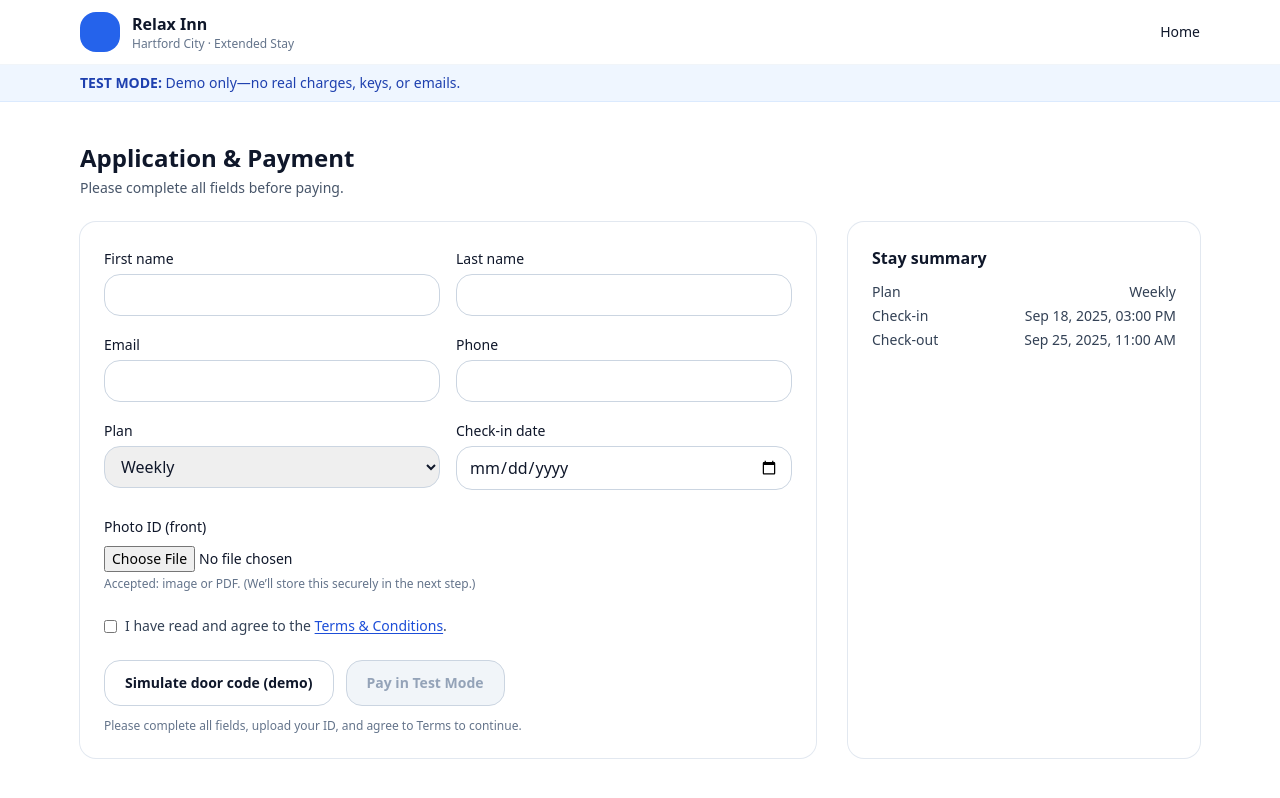
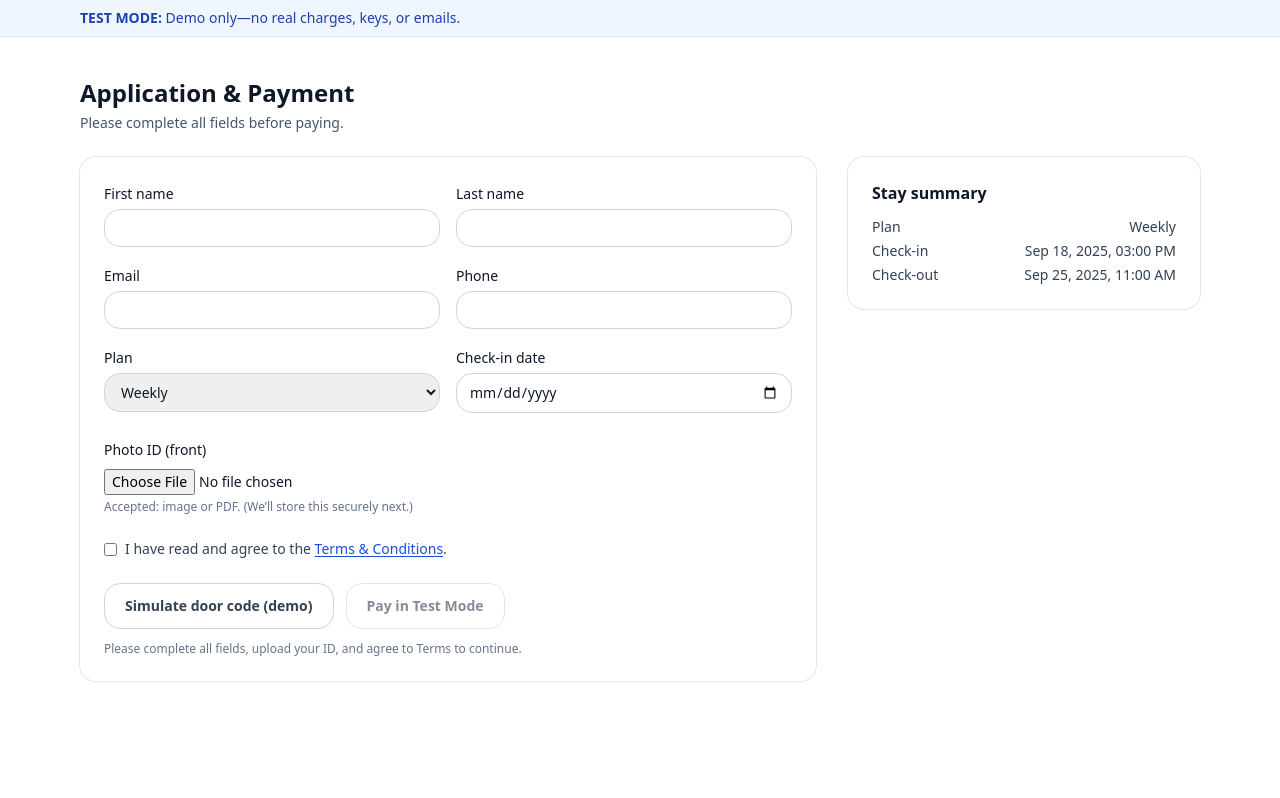
Before and after one commit to stepabovemd-create/RIHCT4, a Next.js app: page /apply in a window 1280 px wide. Built offline with nearby package versions, Linux system fonts and the light colour scheme.

Commit message:
Update page.tsx

```diff
--- a/app/apply/page.tsx
+++ b/app/apply/page.tsx
@@ -1,5 +1,5 @@
 'use client'
-import React, { useMemo, useState, useRef } from 'react'
+import React, { useMemo, useRef, useState } from 'react'
 
 type Plan = 'weekly' | 'monthly'
 
@@ -46,22 +46,16 @@ export default function Apply() {
     }
   }
 
-  const formComplete =
-    first.trim() && last.trim() && email.trim() && phone.trim() && idFile && agree
+  const formComplete = first && last && email && phone && idFile && agree
 
   async function goToCheckout() {
     if (!formComplete) return
     try {
       setLoading(true)
-      // For now: pass core fields to the server so they land on Stripe
       const r = await fetch('/api/checkout', {
         method: 'POST',
         headers: { 'content-type': 'application/json' },
-        body: JSON.stringify({
-          plan,
-          first, last, email, phone,
-          // NOTE: we’ll handle ID upload to storage in the next step
-        }),
+        body: JSON.stringify({ plan, first, last, email, phone }),
       })
       if (!r.ok) {
         const t = await r.text()
@@ -74,72 +68,56 @@ export default function Apply() {
         return
       }
       window.location.href = url
+    } catch (e: any) {
+      alert(`Checkout error: ${e?.message || 'unknown'}`)
     } finally {
       setLoading(false)
     }
   }
 
   return (
-    <main className="min-h-screen bg-white text-slate-900">
-      <header className="border-b border-slate-100 bg-white/80 backdrop-blur">
-        <div className="mx-auto max-w-6xl px-4 h-16 flex items-center justify-between">
-          <div className="flex items-center gap-3">
-            <div className="h-10 w-10 rounded-2xl bg-blue-600" />
-            <div>
-              <p className="font-semibold">Relax Inn</p>
-              <p className="text-xs text-slate-500">Hartford City · Extended Stay</p>
-            </div>
-          </div>
-          <a href="/" className="text-sm">Home</a>
-        </div>
-      </header>
-
+    <main>
+      {/* Test banner */}
       <div className="bg-blue-50 border-b border-blue-100">
-        <div className="mx-auto max-w-6xl px-4 py-2 text-sm text-blue-800">
+        <div className="container py-2 text-sm text-blue-800">
           <strong>TEST MODE:</strong> Demo only—no real charges, keys, or emails.
         </div>
       </div>
 
-      <div className="mx-auto max-w-6xl px-4 py-10">
+      <div className="container py-10">
         <h1 className="text-2xl font-bold">Application & Payment</h1>
         <p className="text-slate-600 mt-1 text-sm">Please complete all fields before paying.</p>
 
         <div className="mt-6 grid lg:grid-cols-3 gap-8">
-          {/* Form card */}
-          <div className="lg:col-span-2 rounded-2xl ring-1 ring-slate-200 p-6 bg-white">
+          {/* Form */}
+          <div className="lg:col-span-2 card p-6">
             <div className="grid sm:grid-cols-2 gap-4">
               <label className="block">
                 <span className="text-sm font-medium">First name</span>
-                <input className="mt-1 w-full rounded-2xl border border-slate-300 px-3 py-2"
-                  value={first} onChange={e=>setFirst(e.target.value)} />
+                <input className="input mt-1" value={first} onChange={e=>setFirst(e.target.value)} />
               </label>
               <label className="block">
                 <span className="text-sm font-medium">Last name</span>
-                <input className="mt-1 w-full rounded-2xl border border-slate-300 px-3 py-2"
-                  value={last} onChange={e=>setLast(e.target.value)} />
+                <input className="input mt-1" value={last} onChange={e=>setLast(e.target.value)} />
               </label>
               <label className="block">
                 <span className="text-sm font-medium">Email</span>
-                <input type="email" className="mt-1 w-full rounded-2xl border border-slate-300 px-3 py-2"
-                  value={email} onChange={e=>setEmail(e.target.value)} />
+                <input type="email" className="input mt-1" value={email} onChange={e=>setEmail(e.target.value)} />
               </label>
               <label className="block">
                 <span className="text-sm font-medium">Phone</span>
-                <input inputMode="tel" className="mt-1 w-full rounded-2xl border border-slate-300 px-3 py-2"
-                  value={phone} onChange={e=>setPhone(e.target.value)} />
+                <input inputMode="tel" className="input mt-1" value={phone} onChange={e=>setPhone(e.target.value)} />
               </label>
               <label className="block">
                 <span className="text-sm font-medium">Plan</span>
-                <select className="mt-1 w-full rounded-2xl border border-slate-300 px-3 py-2"
-                  value={plan} onChange={e=>setPlan(e.target.value as Plan)}>
+                <select className="select mt-1" value={plan} onChange={e=>setPlan(e.target.value as Plan)}>
                   <option value="weekly">Weekly</option>
                   <option value="monthly">Monthly</option>
                 </select>
               </label>
               <label className="block">
                 <span className="text-sm font-medium">Check-in date</span>
-                <input type="date" className="mt-1 w-full rounded-2xl border border-slate-300 px-3 py-2"
-                  value={checkin} onChange={e=>setCheckin(e.target.value)} />
+                <input type="date" className="input mt-1" value={checkin} onChange={e=>setCheckin(e.target.value)} />
               </label>
             </div>
 
@@ -158,7 +136,7 @@ export default function Apply() {
                   <img src={idPreview} alt="ID preview" className="h-16 w-24 object-cover rounded-md ring-1 ring-slate-200" />
                 )}
               </div>
-              <p className="text-xs text-slate-500 mt-1">Accepted: image or PDF. (We’ll store this securely in the next step.)</p>
+              <p className="text-xs text-slate-500 mt-1">Accepted: image or PDF. (We’ll store this securely next.)</p>
             </div>
 
             {/* Terms */}
@@ -166,7 +144,7 @@ export default function Apply() {
               <input id="agree" type="checkbox" checked={agree} onChange={e=>setAgree(e.target.checked)} className="mt-1" />
               <label htmlFor="agree" className="text-sm text-slate-700">
                 I have read and agree to the{" "}
-                <a className="text-blue-700 underline" href="/terms" target="_blank" rel="noreferrer">
+                <a className="text-[color:var(--brand)] underline" href="/terms" target="_blank" rel="noreferrer">
                   Terms & Conditions
                 </a>.
               </label>
@@ -174,21 +152,11 @@ export default function Apply() {
 
             {/* Actions */}
             <div className="mt-6 flex flex-wrap gap-3">
-              <button
-                onClick={()=>setCode(String(Math.floor(100000+Math.random()*900000)))}
-                className="rounded-2xl px-5 py-3 text-sm font-semibold border border-slate-300 hover:bg-slate-50"
-              >
+              <button onClick={()=>setCode(String(Math.floor(100000+Math.random()*900000)))} className="btn btn-outline">
                 Simulate door code (demo)
               </button>
-              <button
-                onClick={goToCheckout}
-                disabled={!formComplete || loading}
-                className={`rounded-2xl px-5 py-3 text-sm font-semibold border ${
-                  !formComplete || loading
-                    ? 'border-slate-300 text-slate-400 bg-slate-100 cursor-not-allowed'
-                    : 'border-blue-600 text-white bg-blue-600 hover:bg-blue-700'
-                }`}
-              >
+              <button onClick={goToCheckout} disabled={!formComplete || loading}
+                      className={`btn ${!formComplete || loading ? 'btn-outline opacity-60 cursor-not-allowed' : 'btn-primary'}`}>
                 {loading ? 'Opening Checkout…' : 'Pay in Test Mode'}
               </button>
             </div>
@@ -200,8 +168,8 @@ export default function Apply() {
             )}
           </div>
 
-          {/* Summary card */}
-          <aside className="rounded-2xl ring-1 ring-slate-200 p-6 bg-white">
+          {/* Summary */}
+          <aside className="card p-6 h-max sticky top-6">
             <p className="font-semibold">Stay summary</p>
             <dl className="mt-3 text-sm text-slate-700 space-y-1">
               <div className="flex justify-between"><dt>Plan</dt><dd className="font-medium capitalize">{plan}</dd></div>
@@ -211,7 +179,7 @@ export default function Apply() {
             {code && (
               <div className="mt-6 rounded-xl ring-1 ring-slate-200 p-4">
                 <p className="text-sm text-slate-500">Door code (demo):</p>
-                <p className="mt-1 text-2xl font-bold text-blue-700">{code}</p>
+                <p className="mt-1 text-2xl font-bold text-[color:var(--brand)]">{code}</p>
               </div>
             )}
           </aside>
```
